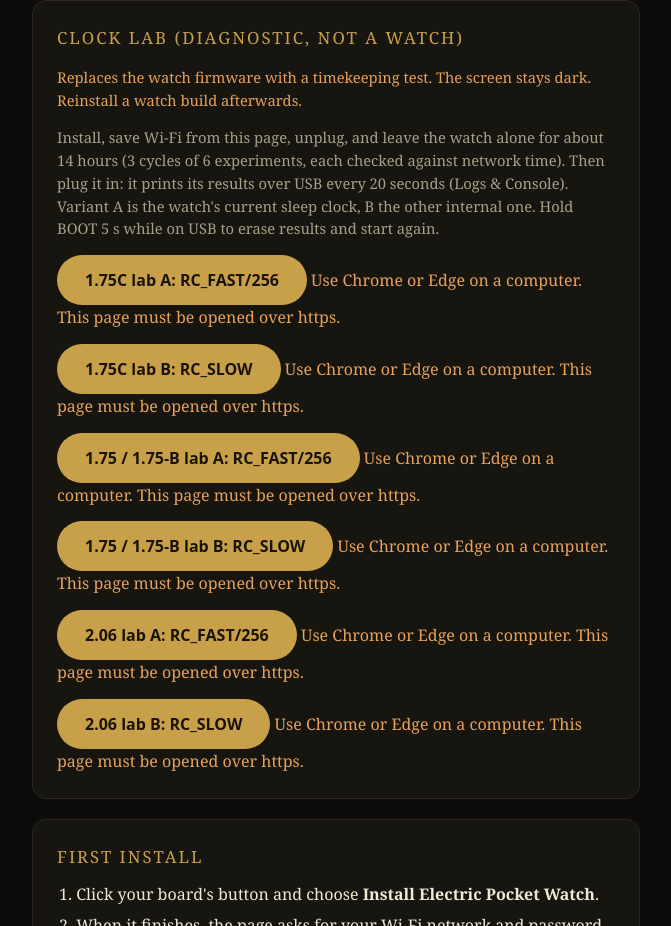
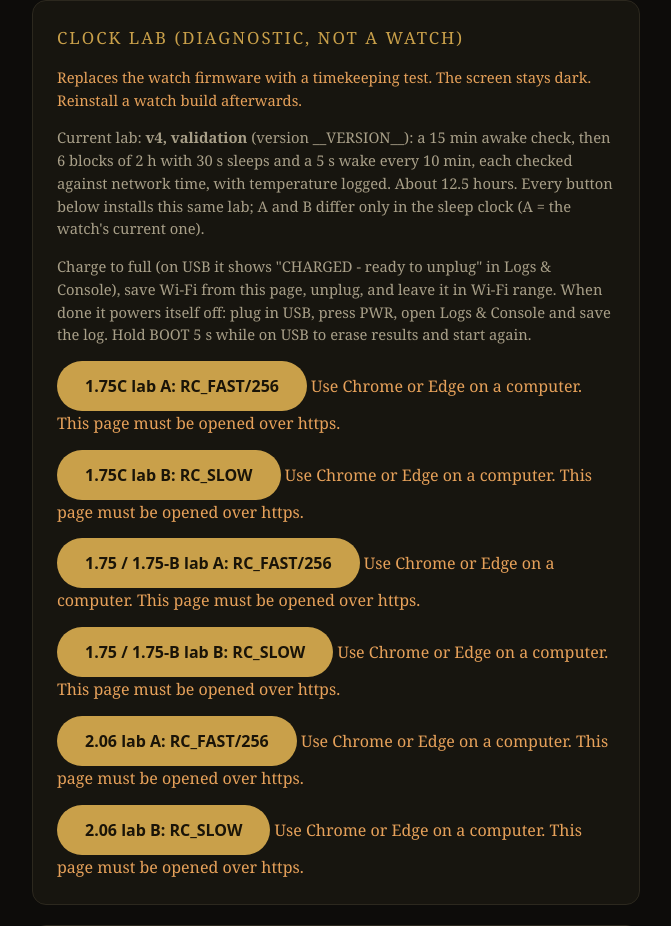
Before and after one commit to chrislamothe/electric-pocket-watch, a plain HTML site: page site/index.html in a window 1280 px wide. Shown: the part 1476-2402 px from the top of the page, without its empty margins (304-975 px from the left). Drawn offline with Linux system fonts and the light colour scheme.

Commit message:
Install page: describe the current clock lab (v4) and show its version
Co-Authored-By: Claude Opus 5.5 <noreply@anthropic.com>
Claude-Session: https://claude.ai/code/session_01DdZ1M8a1NvTRX5tSeYsVrz

```diff
--- a/site/index.html
+++ b/site/index.html
@@ -82,7 +82,8 @@
   <div class="card">
     <h2>Clock lab (diagnostic, not a watch)</h2>
     <p class="dim warn">Replaces the watch firmware with a timekeeping test. The screen stays dark. Reinstall a watch build afterwards.</p>
-    <p class="dim">Install, save Wi-Fi from this page, unplug, and leave the watch alone for about 14 hours (3 cycles of 6 experiments, each checked against network time). Then plug it in: it prints its results over USB every 20 seconds (Logs &amp; Console). Variant A is the watch's current sleep clock, B the other internal one. Hold BOOT 5 s while on USB to erase results and start again.</p>
+    <p class="dim">Current lab: <b>v4, validation</b> (version <span id="v-lab">__VERSION__</span>): a 15 min awake check, then 6 blocks of 2 h with 30 s sleeps and a 5 s wake every 10 min, each checked against network time, with temperature logged. About 12.5 hours. Every button below installs this same lab; A and B differ only in the sleep clock (A = the watch's current one).</p>
+    <p class="dim">Charge to full (on USB it shows "CHARGED - ready to unplug" in Logs &amp; Console), save Wi-Fi from this page, unplug, and leave it in Wi-Fi range. When done it powers itself off: plug in USB, press PWR, open Logs &amp; Console and save the log. Hold BOOT 5 s while on USB to erase results and start again.</p>
     <div class="boards">
         <esp-web-install-button data-manifest="manifest-lab-175c-fast.json">
           <button slot="activate">1.75C lab A: RC_FAST/256</button>
@@ -156,7 +157,7 @@ const stamp = Date.now();
 document.querySelectorAll('esp-web-install-button[data-manifest]').forEach((b) => {
   b.setAttribute('manifest', b.dataset.manifest + '?t=' + stamp);
 });
-for (const [id, file] of [['v-stable', 'manifest-stable.json'], ['v-test', 'manifest-175c.json']]) {
+for (const [id, file] of [['v-stable', 'manifest-stable.json'], ['v-test', 'manifest-175c.json'], ['v-lab', 'manifest-lab-175c-fast.json']]) {
   fetch(file + '?t=' + stamp, { cache: 'no-store' })
     .then((r) => r.json())
     .then((m) => { document.getElementById(id).textContent = m.version; })
```
